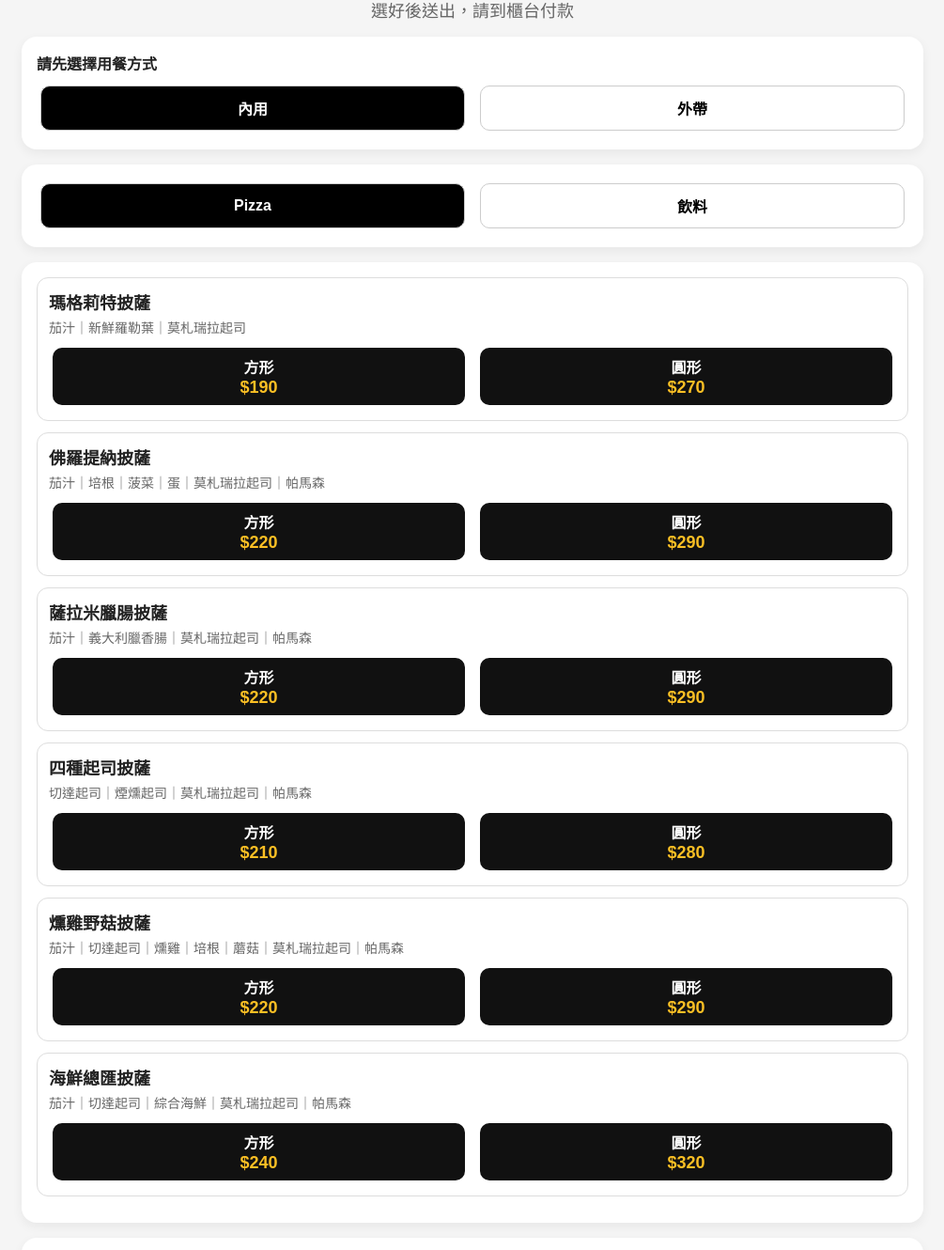
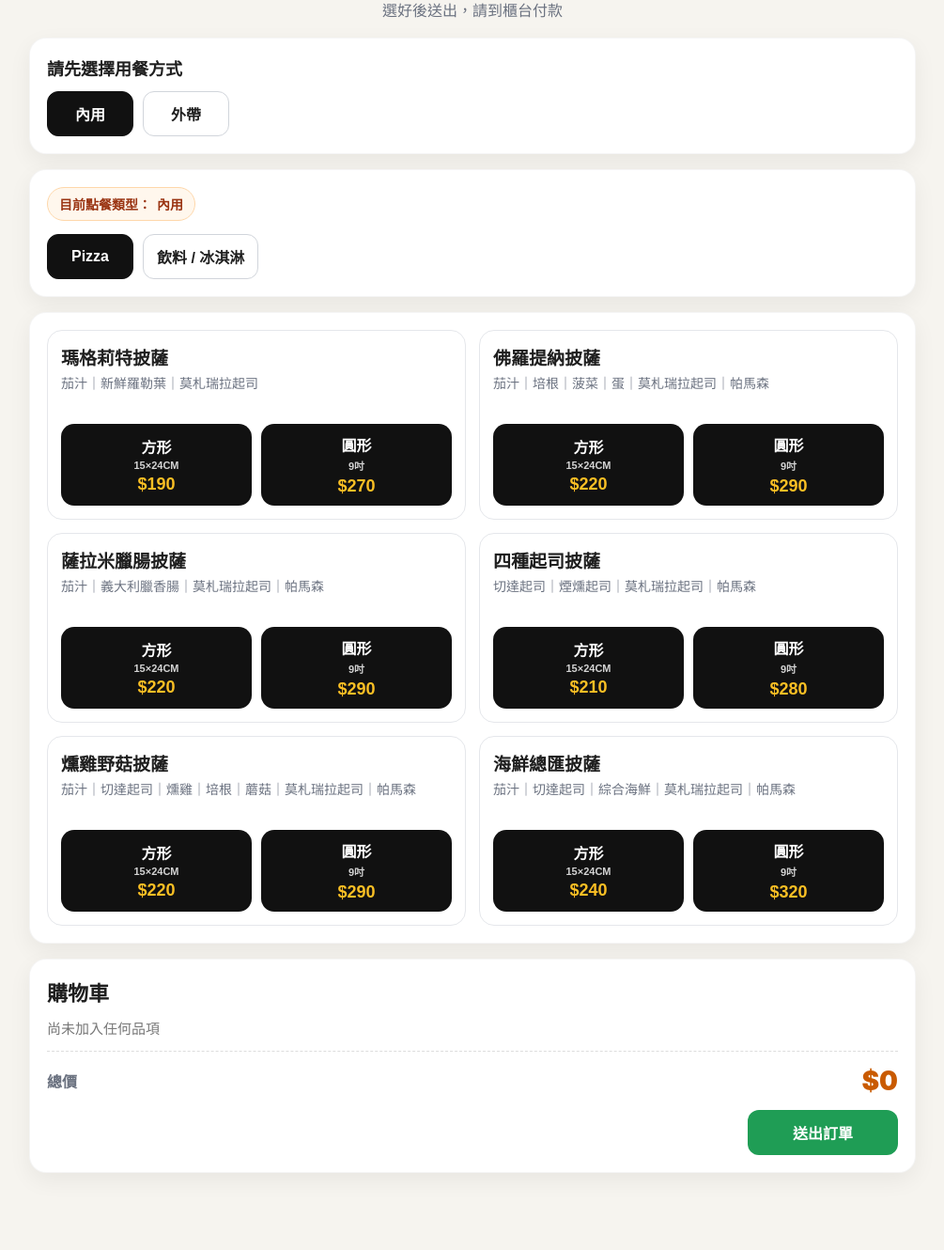
Before and after one commit to tf724tf/puropos, a website: page order.html in a window 1280 px wide. Shown: the part 78-1408 px from the top of the page at 94% size, without its empty margins (137-1142 px from the left). After the commit the page ends 1382 px from the top, so only its background shows below. Drawn offline with Linux system fonts and the light colour scheme.

Commit message:
Update order.html

```diff
--- a/order.html
+++ b/order.html
@@ -4,212 +4,377 @@
   <meta charset="UTF-8" />
   <meta name="viewport" content="width=device-width, initial-scale=1.0" />
   <title>PURO Pizza 點餐</title>
+  <style>
+    :root {
+      --bg: #f6f4ef;
+      --card: #ffffff;
+      --text: #1f1f1f;
+      --muted: #6b7280;
+      --line: #e5e7eb;
+      --primary: #111111;
+      --accent: #c95a00;
+      --green: #1f9d55;
+      --danger: #dc2626;
+      --shadow: 0 8px 24px rgba(0,0,0,0.06);
+    }
 
-  <style>
+    * {
+      box-sizing: border-box;
+    }
+
     body {
-      font-family: sans-serif;
+      font-family: -apple-system, BlinkMacSystemFont, "Segoe UI", sans-serif;
       margin: 0;
-      background: #f5f5f5;
-      color: #222;
+      background: var(--bg);
+      color: var(--text);
     }
 
     .wrap {
-      max-width: 960px;
+      max-width: 980px;
       margin: 0 auto;
-      padding: 20px;
+      padding: 24px 18px 40px;
+    }
+
+    .hero {
+      text-align: center;
+      margin-bottom: 18px;
     }
 
     .logo {
-      text-align: center;
-      font-size: 40px;
+      font-size: 38px;
       font-weight: 900;
-      margin-bottom: 8px;
+      letter-spacing: 0.5px;
+      margin-bottom: 6px;
     }
 
     .sub {
-      text-align: center;
-      color: #666;
-      margin-bottom: 16px;
-      font-size: 18px;
+      color: var(--muted);
+      font-size: 16px;
     }
 
     .section {
-      background: white;
-      border-radius: 16px;
-      padding: 16px;
+      background: var(--card);
+      border-radius: 18px;
+      padding: 18px;
       margin-bottom: 16px;
-      box-shadow: 0 4px 12px rgba(0,0,0,0.06);
+      box-shadow: var(--shadow);
+      border: 1px solid rgba(0,0,0,0.04);
     }
 
-    /* ===== 核心：標準按鈕尺寸 ===== */
+    .section-title {
+      font-size: 18px;
+      font-weight: 900;
+      margin-bottom: 12px;
+    }
+
+    .type-tabs,
+    .menu-tabs {
+      display: flex;
+      flex-wrap: wrap;
+      gap: 10px;
+    }
+
     .tab-btn,
     .add-btn,
     .submit-btn,
     .remove-btn,
     .back-btn {
       border: none;
-      border-radius: 10px;
-      padding: 8px 12px;
+      border-radius: 12px;
       min-height: 48px;
+      padding: 8px 14px;
       font-size: 16px;
       font-weight: 700;
       cursor: pointer;
+      touch-action: manipulation;
+      transition: transform 0.08s ease, background 0.15s ease, border-color 0.15s ease;
     }
 
-    button {
-      margin: 4px;
-      touch-action: manipulation;
+    .tab-btn:active,
+    .add-btn:active,
+    .submit-btn:active,
+    .remove-btn:active,
+    .size-card:active {
+      transform: scale(0.98);
     }
 
-    .tab-btn {
-      background: white;
-      border: 1px solid #ccc;
+    .tab-btn,
+    .back-btn {
+      background: #fff;
+      border: 1px solid #d1d5db;
+      color: var(--text);
+      min-width: 92px;
     }
 
     .active {
-      background: black !important;
-      color: white !important;
+      background: var(--primary) !important;
+      color: #fff !important;
+      border-color: var(--primary) !important;
     }
 
-    .type-tabs,
-    .menu-tabs {
+    .type-banner {
+      display: inline-flex;
+      align-items: center;
+      gap: 6px;
+      padding: 7px 12px;
+      border-radius: 999px;
+      background: #fff7ed;
+      color: #9a3412;
+      font-weight: 700;
+      margin-bottom: 14px;
+      font-size: 14px;
+      border: 1px solid #fed7aa;
+    }
+
+    .menu-list {
       display: grid;
       grid-template-columns: 1fr 1fr;
-      gap: 8px;
+      gap: 14px;
     }
 
     .menu-item {
-      border: 1px solid #ddd;
-      border-radius: 12px;
-      padding: 12px;
-      margin-bottom: 12px;
+      border: 1px solid var(--line);
+      border-radius: 16px;
+      padding: 14px;
       background: #fff;
     }
 
     .menu-title {
-      font-size: 18px;
+      font-size: 19px;
       font-weight: 900;
       margin-bottom: 4px;
     }
 
     .menu-desc {
+      color: var(--muted);
+      margin-bottom: 10px;
       font-size: 14px;
-      color: #666;
-      margin-bottom: 8px;
+      line-height: 1.55;
+      min-height: 44px;
     }
 
     .pizza-size-grid {
       display: grid;
       grid-template-columns: 1fr 1fr;
-      gap: 8px;
+      gap: 10px;
+      margin-top: 8px;
     }
 
-    /* Pizza 尺寸按鈕 */
     .size-card {
       background: #111;
       color: white;
-      border-radius: 10px;
-      padding: 8px;
+      border-radius: 14px;
+      padding: 10px 10px;
       min-height: 48px;
       text-align: center;
+      cursor: pointer;
       font-weight: 700;
       border: none;
+      touch-action: manipulation;
     }
 
     .size-title {
       font-size: 16px;
+      margin-bottom: 2px;
     }
 
     .size-sub {
-      font-size: 12px;
-      opacity: 0.8;
+      font-size: 11px;
+      opacity: 0.82;
+      margin-bottom: 4px;
     }
 
     .size-price {
       font-size: 18px;
       color: #fbbf24;
+      font-weight: 900;
     }
 
     .drink-row {
       display: flex;
+      align-items: center;
       justify-content: space-between;
-      align-items: center;
+      gap: 10px;
+      margin-bottom: 10px;
     }
 
     .drink-price {
-      font-size: 18px;
+      color: var(--accent);
+      font-size: 20px;
       font-weight: 900;
-      color: #c95a00;
+      white-space: nowrap;
     }
 
     .add-btn {
-      background: black;
+      background: var(--primary);
       color: white;
+      min-width: 112px;
+      width: auto;
+      display: inline-flex;
+      align-items: center;
+      justify-content: center;
+    }
+
+    .cart-title {
+      font-size: 22px;
+      font-weight: 900;
+      margin-bottom: 12px;
+    }
+
+    .cart-item {
+      display: flex;
+      align-items: center;
+      justify-content: space-between;
+      gap: 12px;
+      border-bottom: 1px solid #f0f0f0;
+      padding: 10px 0;
+    }
+
+    .cart-item:last-child {
+      border-bottom: none;
+    }
+
+    .cart-item-text {
+      font-size: 15px;
+      line-height: 1.5;
     }
 
     .remove-btn {
-      background: #dc2626;
-      color: white;
+      background: #fff;
+      color: var(--danger);
+      border: 1px solid #fecaca;
+      min-width: 72px;
+      padding: 6px 12px;
+      min-height: 40px;
       font-size: 14px;
+      flex-shrink: 0;
+    }
+
+    .total-wrap {
+      display: flex;
+      justify-content: space-between;
+      align-items: center;
+      margin-top: 14px;
+      padding-top: 14px;
+      border-top: 1px dashed #ddd;
+    }
+
+    .total-label {
+      font-size: 16px;
+      color: var(--muted);
+      font-weight: 700;
+    }
+
+    .total {
+      font-size: 28px;
+      font-weight: 900;
+      color: var(--accent);
+    }
+
+    .submit-row {
+      margin-top: 14px;
+      display: flex;
+      justify-content: flex-end;
     }
 
     .submit-btn {
-      width: 100%;
-      background: #1f9d55;
+      background: var(--green);
       color: white;
-      margin-top: 10px;
+      min-width: 160px;
+      width: auto;
+      padding: 10px 18px;
     }
 
-    .cart-title {
+    .success-box {
+      display: none;
+      background: #ecfdf3;
+      border: 1px solid #a7f3d0;
+      border-radius: 16px;
+      padding: 18px;
+      text-align: center;
       font-size: 20px;
-      font-weight: 900;
-      margin-bottom: 8px;
-    }
-
-    .total {
-      font-size: 22px;
-      font-weight: 900;
-      margin-top: 8px;
-      color: #c95a00;
+      font-weight: 800;
+      color: #0f7a0f;
+      margin-bottom: 18px;
+      line-height: 1.7;
+      box-shadow: var(--shadow);
     }
 
     .muted {
       color: #777;
-      font-size: 14px;
+      font-size: 15px;
     }
 
-    .success-box {
-      display: none;
-      background: #e8f7e8;
-      border: 1px solid #9fd29f;
-      border-radius: 12px;
-      padding: 16px;
-      text-align: center;
-      font-size: 18px;
-      font-weight: 800;
-      color: #0f7a0f;
-      margin-bottom: 16px;
+    @media (max-width: 860px) {
+      .menu-list {
+        grid-template-columns: 1fr;
+      }
     }
 
     @media (max-width: 700px) {
-      .type-tabs,
-      .menu-tabs,
+      .wrap {
+        padding: 16px 12px 28px;
+      }
+
+      .logo {
+        font-size: 32px;
+      }
+
+      .sub {
+        font-size: 15px;
+      }
+
+      .pizza-size-grid {
+        grid-template-columns: 1fr 1fr;
+      }
+
+      .cart-item {
+        align-items: flex-start;
+        flex-direction: column;
+      }
+
+      .remove-btn {
+        align-self: flex-end;
+      }
+
+      .submit-row {
+        justify-content: stretch;
+      }
+
+      .submit-btn {
+        width: 100%;
+      }
+    }
+
+    @media (max-width: 480px) {
       .pizza-size-grid {
         grid-template-columns: 1fr;
+      }
+
+      .type-tabs,
+      .menu-tabs {
+        display: grid;
+        grid-template-columns: 1fr 1fr;
+      }
+
+      .tab-btn {
+        width: 100%;
+        min-width: 0;
       }
     }
   </style>
 </head>
-
 <body>
   <div class="wrap">
-    <div class="logo">🍕 PURO Pizza</div>
-    <div class="sub">選好後送出，請到櫃台付款</div>
+    <div class="hero">
+      <div class="logo">🍕 PURO Pizza</div>
+      <div class="sub">選好後送出，請到櫃台付款</div>
+    </div>
 
     <div id="success-box" class="success-box"></div>
 
     <div class="section">
-      <div style="font-weight:900;margin-bottom:8px;">請先選擇用餐方式</div>
+      <div class="section-title">請先選擇用餐方式</div>
       <div class="type-tabs">
         <button id="type-dinein" class="tab-btn active" onclick="setOrderType('內用')">內用</button>
         <button id="type-takeout" class="tab-btn" onclick="setOrderType('外帶')">外帶</button>
@@ -217,21 +382,29 @@
     </div>
 
     <div class="section">
+      <div class="type-banner">目前點餐類型：<span id="current-order-type">內用</span></div>
       <div class="menu-tabs">
         <button id="tab-pizza" class="tab-btn active" onclick="switchTab('pizza')">Pizza</button>
-        <button id="tab-drink" class="tab-btn" onclick="switchTab('drink')">飲料</button>
+        <button id="tab-drink" class="tab-btn" onclick="switchTab('drink')">飲料 / 冰淇淋</button>
       </div>
     </div>
 
     <div class="section">
-      <div id="menu-list"></div>
+      <div id="menu-list" class="menu-list"></div>
     </div>
 
     <div class="section">
       <div class="cart-title">購物車</div>
       <div id="cart-list" class="muted">尚未加入任何品項</div>
-      <div class="total">總價：<span id="cart-total">$0</span></div>
-      <button class="submit-btn" onclick="submitOrder()">送出訂單</button>
+
+      <div class="total-wrap">
+        <div class="total-label">總價</div>
+        <div class="total"><span id="cart-total">$0</span></div>
+      </div>
+
+      <div class="submit-row">
+        <button class="submit-btn" onclick="submitOrder()">送出訂單</button>
+      </div>
     </div>
   </div>
 
@@ -246,6 +419,7 @@
       orderType = type;
       document.getElementById("type-dinein").classList.toggle("active", type === "內用");
       document.getElementById("type-takeout").classList.toggle("active", type === "外帶");
+      document.getElementById("current-order-type").innerText = type;
     }
 
     function switchTab(tab) {
@@ -267,11 +441,13 @@
             <div class="pizza-size-grid">
               <button class="size-card" onclick="addPizza('${item.id}','方形',${item.square})">
                 <div class="size-title">方形</div>
+                <div class="size-sub">15×24CM</div>
                 <div class="size-price">$${item.square}</div>
               </button>
 
               <button class="size-card" onclick="addPizza('${item.id}','圓形',${item.round})">
                 <div class="size-title">圓形</div>
+                <div class="size-sub">9吋</div>
                 <div class="size-price">$${item.round}</div>
               </button>
             </div>
@@ -284,7 +460,7 @@
               <div class="menu-title">${item.name}</div>
               <div class="drink-price">$${item.price}</div>
             </div>
-            <button class="add-btn" onclick="addDrink('${item.id}',${item.price})">加入</button>
+            <button class="add-btn" onclick="addDrink('${item.id}',${item.price})">加入購物車</button>
           </div>
         `).join("");
       }
@@ -292,13 +468,21 @@
 
     function addPizza(id, size, price) {
       const item = MENU.pizzas.find(p => p.id === id);
-      cart.push({ name: item.name, size, price });
+      cart.push({
+        name: item.name,
+        size,
+        price
+      });
       renderCart();
     }
 
     function addDrink(id, price) {
       const item = MENU.drinks.find(d => d.id === id);
-      cart.push({ name: item.name, size: "單品", price });
+      cart.push({
+        name: item.name,
+        size: "單品",
+        price
+      });
       renderCart();
     }
 
@@ -309,40 +493,57 @@
 
     function renderCart() {
       const list = document.getElementById("cart-list");
-      const total = cart.reduce((sum, item) => sum + item.price, 0);
+      const total = cart.reduce((sum, item) => sum + Number(item.price || 0), 0);
       document.getElementById("cart-total").innerText = "$" + total;
 
       if (!cart.length) {
         list.innerHTML = "尚未加入任何品項";
+        list.className = "muted";
         return;
       }
 
+      list.className = "";
       list.innerHTML = cart.map((item, index) => `
         <div class="cart-item">
-          ${item.name}｜${item.size}｜$${item.price}
+          <div class="cart-item-text">${item.name}｜${item.size}｜$${item.price}</div>
           <button class="remove-btn" onclick="removeCartItem(${index})">刪除</button>
         </div>
       `).join("");
     }
 
     async function submitOrder() {
-      if (!cart.length) return alert("請先加入品項");
+      if (!cart.length) {
+        alert("請先加入品項");
+        return;
+      }
 
-      const total = cart.reduce((sum, item) => sum + item.price, 0);
+      const total = cart.reduce((sum, item) => sum + Number(item.price || 0), 0);
 
       const res = await fetch("/order", {
         method: "POST",
-        headers: { "Content-Type": "application/json" },
-        body: JSON.stringify({ items: cart, price: total, orderType })
+        headers: {
+          "Content-Type": "application/json"
+        },
+        body: JSON.stringify({
+          items: cart,
+          price: total,
+          orderType
+        })
       });
 
       const data = await res.json();
 
-      if (!res.ok) return alert(data.error);
+      if (!res.ok) {
+        alert(data.error || "送出失敗");
+        return;
+      }
 
       document.getElementById("success-box").style.display = "block";
-      document.getElementById("success-box").innerHTML =
-        `訂單完成｜號碼 ${data.id}`;
+      document.getElementById("success-box").innerHTML = `
+        訂單已送出<br>
+        取餐號碼：${data.id}<br>
+        類型：${orderType}
+      `;
 
       cart = [];
       renderCart();
```
